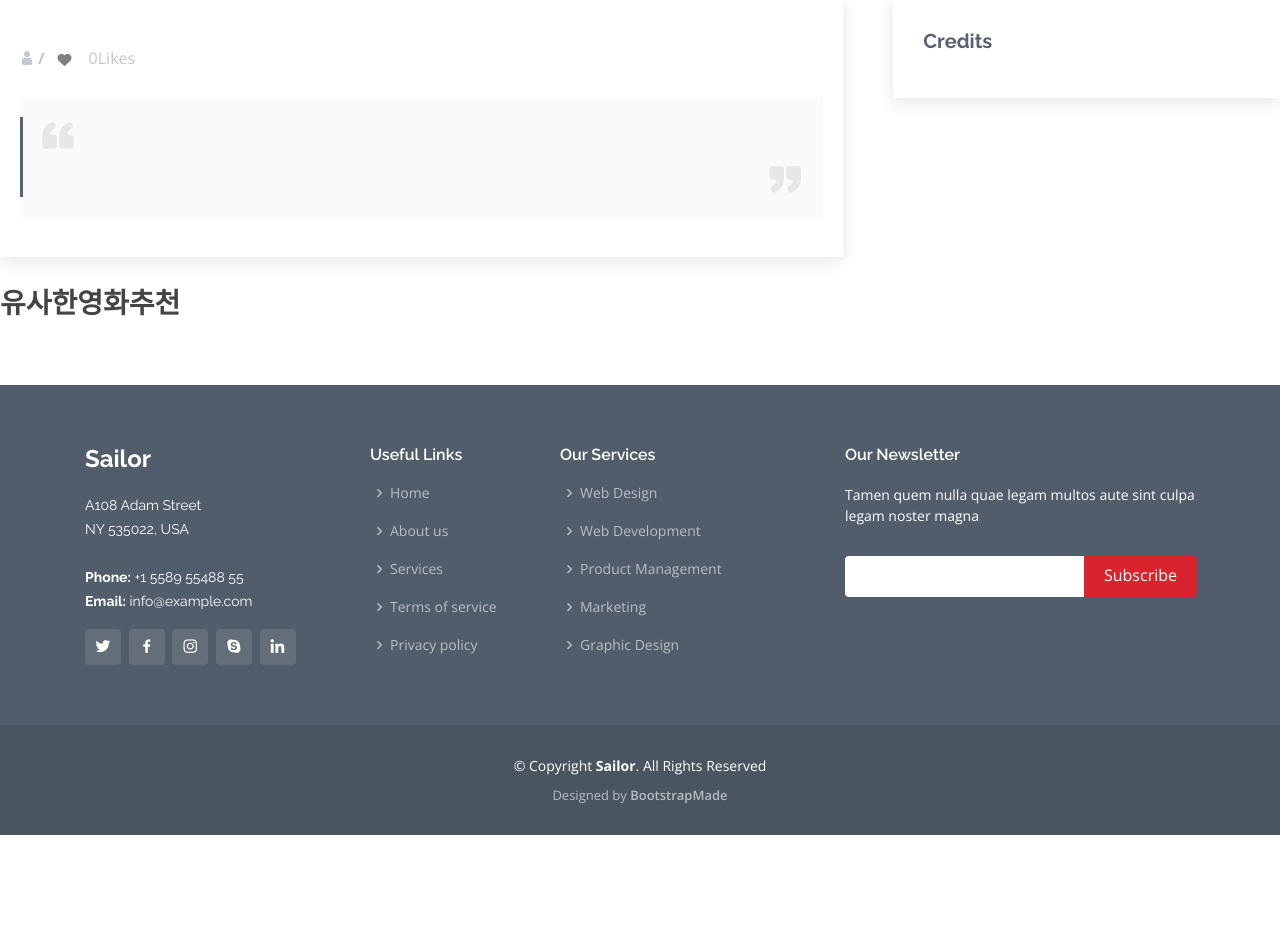
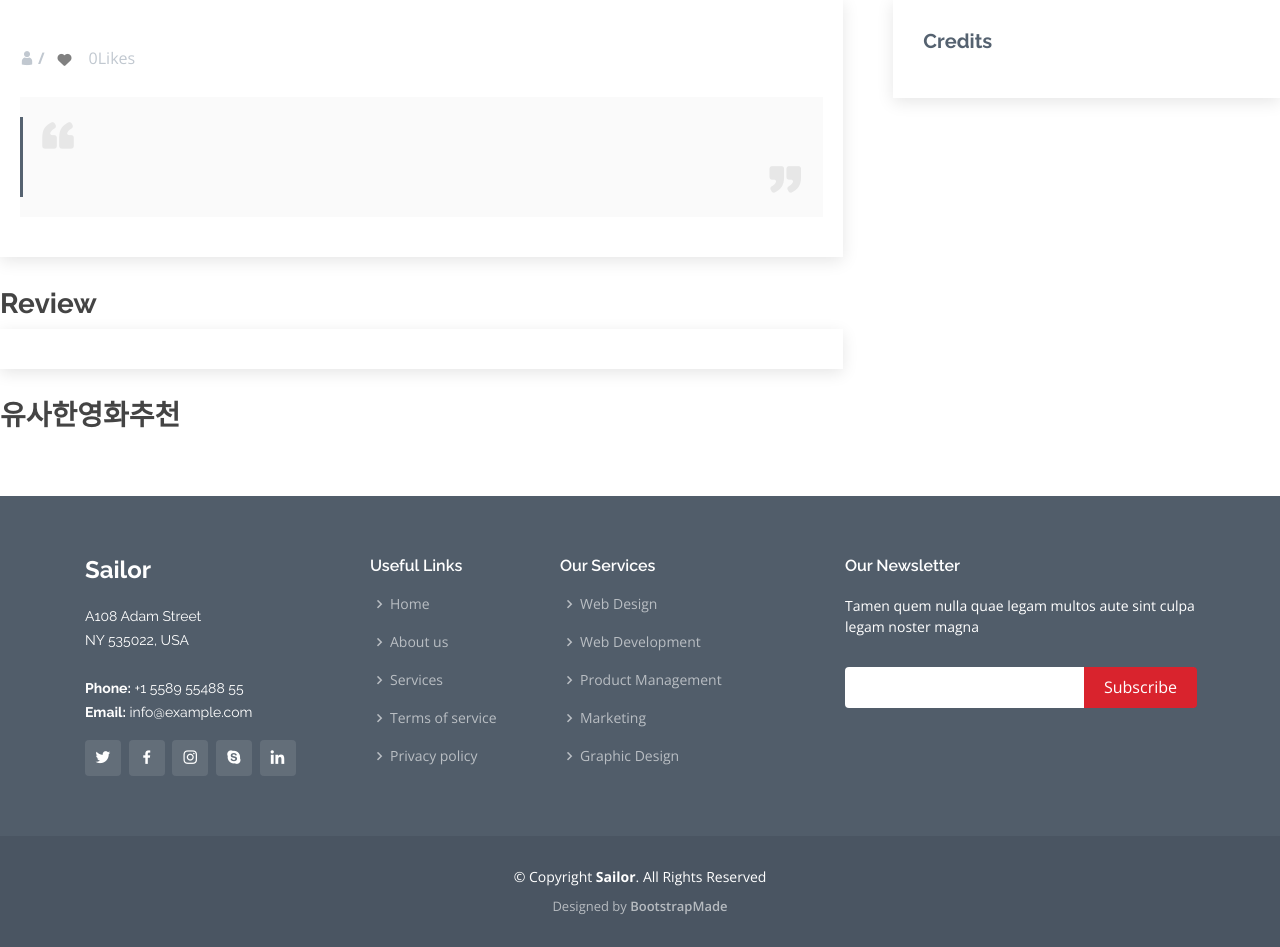
Before and after one commit to irissooa/SOOCHELL, a Django app: template movies/templates/movies/movie_detail.html in a window 1280 px wide. Shown: the part 143-1090 px from the top of the page. Before the commit the page ends 978 px from the top, so only its background shows below. Run offline with Django 3.2, Linux system fonts and the light colour scheme; the template is opened without the code that fills it, so the values that code supplies are empty; some libraries are stand-ins or nearby versions.

Commit message:
reviewchange

```diff
--- a/movies/templates/movies/movie_detail.html
+++ b/movies/templates/movies/movie_detail.html
@@ -66,15 +66,16 @@
 
             </article><!-- End blog entry -->
             <!-- 리뷰 링크 -->
+            <h3><strong>Review</strong></h3>
+            <div class="blog-author clearfix">
             {% for review in movie_reviews %}
-            <div class="blog-author clearfix">
               {% comment %} <img src="assets/img/blog-author.jpg" class="rounded-circle float-left" alt=""> {% endcomment %}
               <h4>{{review.author}}</h4>
               <p>
                 {{review.content}}
               </p>
+            {% endfor %}
             </div><!-- End blog author bio -->
-            {% endfor %}
             <h3><strong>유사한영화추천</strong></h3>
             {% comment %} 유사한 영화 {% endcomment %}
             <div class="row mt-4">
```
